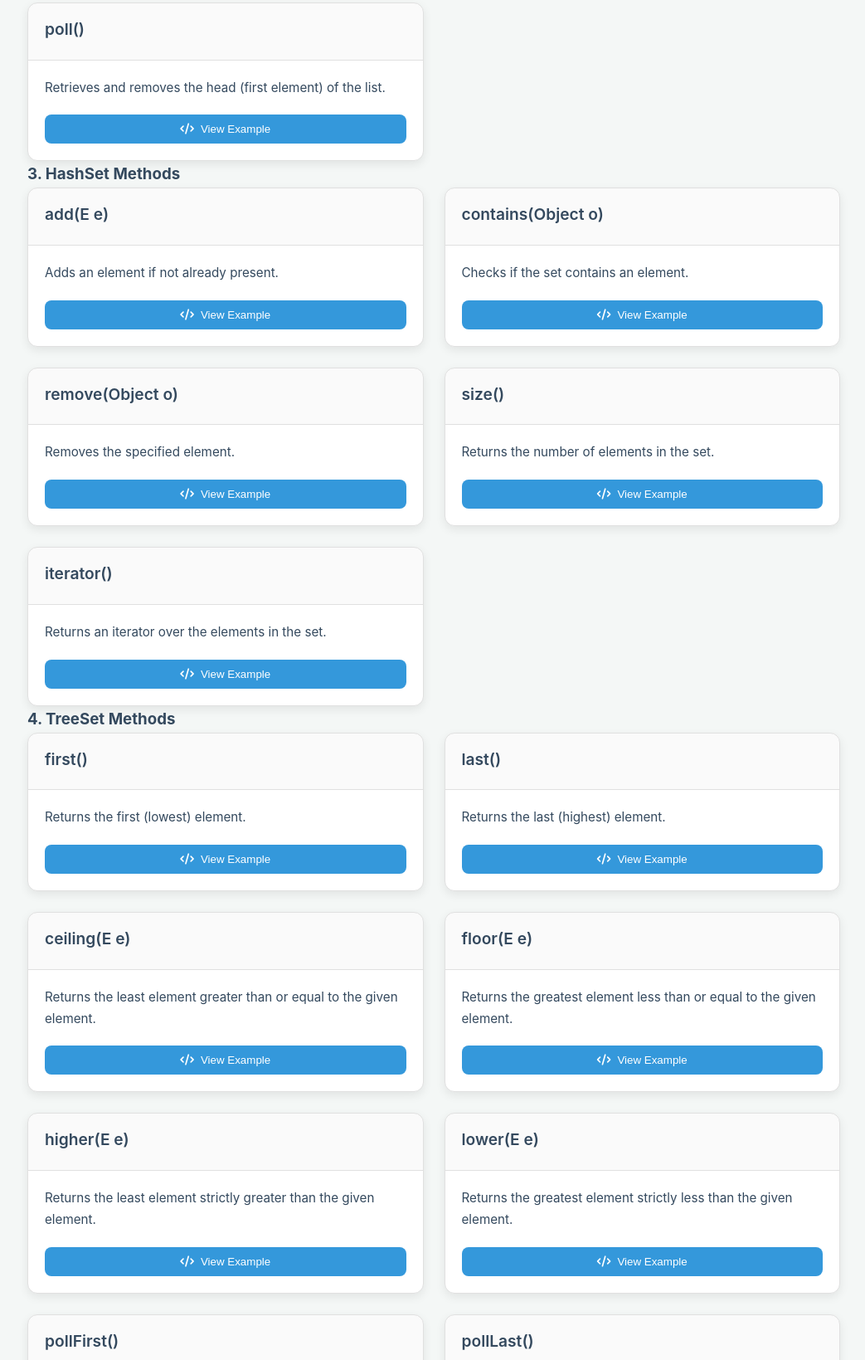
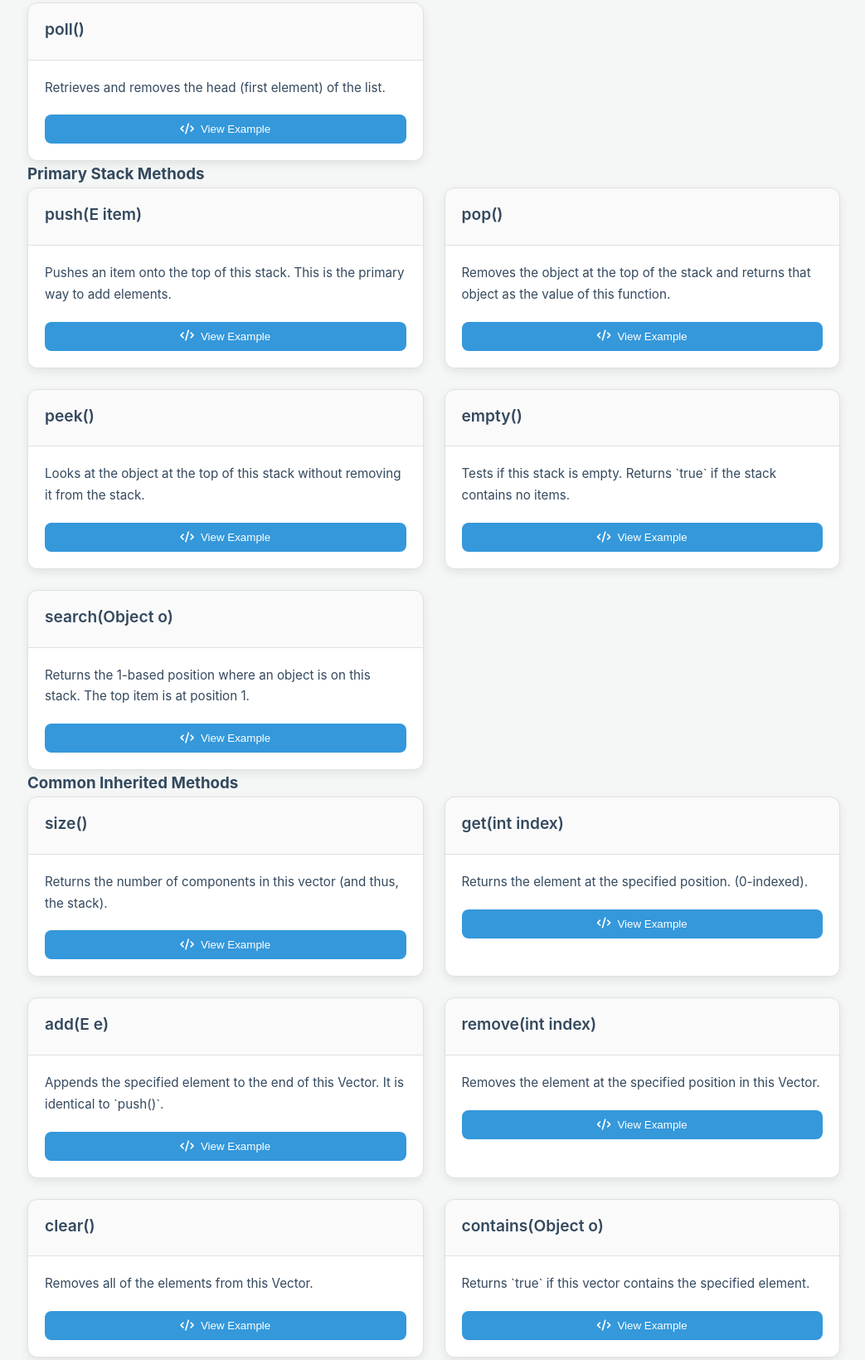
Before and after one commit to Naveen78624/javaWebSite, a plain HTML site: page index.html in a window 1280 px wide. Shown: the part 3965-5604 px from the top of the page at 83% size, without its empty margins (237-1280 px from the left). Drawn offline with Linux system fonts and the light colour scheme.

Commit message:
Update index.html

```diff
--- a/index.html
+++ b/index.html
@@ -214,6 +214,23 @@ class Bike implements Vehicle {
           <div class="method-card"><div class="card-header"><h3>offer(E e)</h3></div><div class="card-body"><p class="method-desc">Adds an element as the tail (last element) of the list.</p></div><div class="card-footer"><button class="example-toggle"><i class="fas fa-code"></i> View Example</button><div class="code-example">list.offer("D");</div></div></div>
           <div class="method-card"><div class="card-header"><h3>peek()</h3></div><div class="card-body"><p class="method-desc">Retrieves, but does not remove, the head (first element) of the list.</p></div><div class="card-footer"><button class="example-toggle"><i class="fas fa-code"></i> View Example</button><div class="code-example">String peeked = list.peek();</div></div></div>
           <div class="method-card"><div class="card-header"><h3>poll()</h3></div><div class="card-body"><p class="method-desc">Retrieves and removes the head (first element) of the list.</p></div><div class="card-footer"><button class="example-toggle"><i class="fas fa-code"></i> View Example</button><div class="code-example">String polled = list.poll();</div></div></div>
+        </div>
+        <h3 class="subsection-title">Primary Stack Methods</h3>
+        <div class="methods-container">
+            <div class="method-card"><div class="card-header"><h3>push(E item)</h3></div><div class="card-body"><p class="method-desc">Pushes an item onto the top of this stack. This is the primary way to add elements.</p></div><div class="card-footer"><button class="example-toggle"><i class="fas fa-code"></i> View Example</button><div class="code-example">Stack&lt;String&gt; stack = new Stack&lt;&gt;(); stack.push("A"); stack.push("B"); // Stack: [A, B]</div></div></div>
+            <div class="method-card"><div class="card-header"><h3>pop()</h3></div><div class="card-body"><p class="method-desc">Removes the object at the top of the stack and returns that object as the value of this function.</p></div><div class="card-footer"><button class="example-toggle"><i class="fas fa-code"></i> View Example</button><div class="code-example">String top = stack.pop(); // "B". Stack is now [A]</div></div></div>
+            <div class="method-card"><div class="card-header"><h3>peek()</h3></div><div class="card-body"><p class="method-desc">Looks at the object at the top of this stack without removing it from the stack.</p></div><div class="card-footer"><button class="example-toggle"><i class="fas fa-code"></i> View Example</button><div class="code-example">String top = stack.peek(); // "A". Stack is still [A]</div></div></div>
+            <div class="method-card"><div class="card-header"><h3>empty()</h3></div><div class="card-body"><p class="method-desc">Tests if this stack is empty. Returns `true` if the stack contains no items.</p></div><div class="card-footer"><button class="example-toggle"><i class="fas fa-code"></i> View Example</button><div class="code-example">boolean isEmpty = stack.empty(); // false</div></div></div>
+            <div class="method-card"><div class="card-header"><h3>search(Object o)</h3></div><div class="card-body"><p class="method-desc">Returns the 1-based position where an object is on this stack. The top item is at position 1.</p></div><div class="card-footer"><button class="example-toggle"><i class="fas fa-code"></i> View Example</button><div class="code-example">stack.push("C"); int pos = stack.search("A"); // returns 2</div></div></div>
+        </div>
+        <h3 class="subsection-title">Common Inherited Methods</h3>
+        <div class="methods-container">
+            <div class="method-card"><div class="card-header"><h3>size()</h3></div><div class="card-body"><p class="method-desc">Returns the number of components in this vector (and thus, the stack).</p></div><div class="card-footer"><button class="example-toggle"><i class="fas fa-code"></i> View Example</button><div class="code-example">int count = stack.size(); // returns 2 (if stack has "A" and "C")</div></div></div>
+            <div class="method-card"><div class="card-header"><h3>get(int index)</h3></div><div class="card-body"><p class="method-desc">Returns the element at the specified position. (0-indexed).</p></div><div class="card-footer"><button class="example-toggle"><i class="fas fa-code"></i> View Example</button><div class="code-example">String element = stack.get(0); // returns "A"</div></div></div>
+            <div class="method-card"><div class="card-header"><h3>add(E e)</h3></div><div class="card-body"><p class="method-desc">Appends the specified element to the end of this Vector. It is identical to `push()`.</p></div><div class="card-footer"><button class="example-toggle"><i class="fas fa-code"></i> View Example</button><div class="code-example">stack.add("D"); // Stack is now [A, C, D]</div></div></div>
+            <div class="method-card"><div class="card-header"><h3>remove(int index)</h3></div><div class="card-body"><p class="method-desc">Removes the element at the specified position in this Vector.</p></div><div class="card-footer"><button class="example-toggle"><i class="fas fa-code"></i> View Example</button><div class="code-example">stack.remove(0); // Removes "A". Stack is now [C, D]</div></div></div>
+            <div class="method-card"><div class="card-header"><h3>clear()</h3></div><div class="card-body"><p class="method-desc">Removes all of the elements from this Vector.</p></div><div class="card-footer"><button class="example-toggle"><i class="fas fa-code"></i> View Example</button><div class="code-example">stack.clear(); // Stack is now empty []</div></div></div>
+            <div class="method-card"><div class="card-header"><h3>contains(Object o)</h3></div><div class="card-body"><p class="method-desc">Returns `true` if this vector contains the specified element.</p></div><div class="card-footer"><button class="example-toggle"><i class="fas fa-code"></i> View Example</button><div class="code-example">stack.push("X"); boolean hasX = stack.contains("X"); // true</div></div></div>
         </div>
 
         <h3 class="subsection-title">3. HashSet Methods</h3>
```
